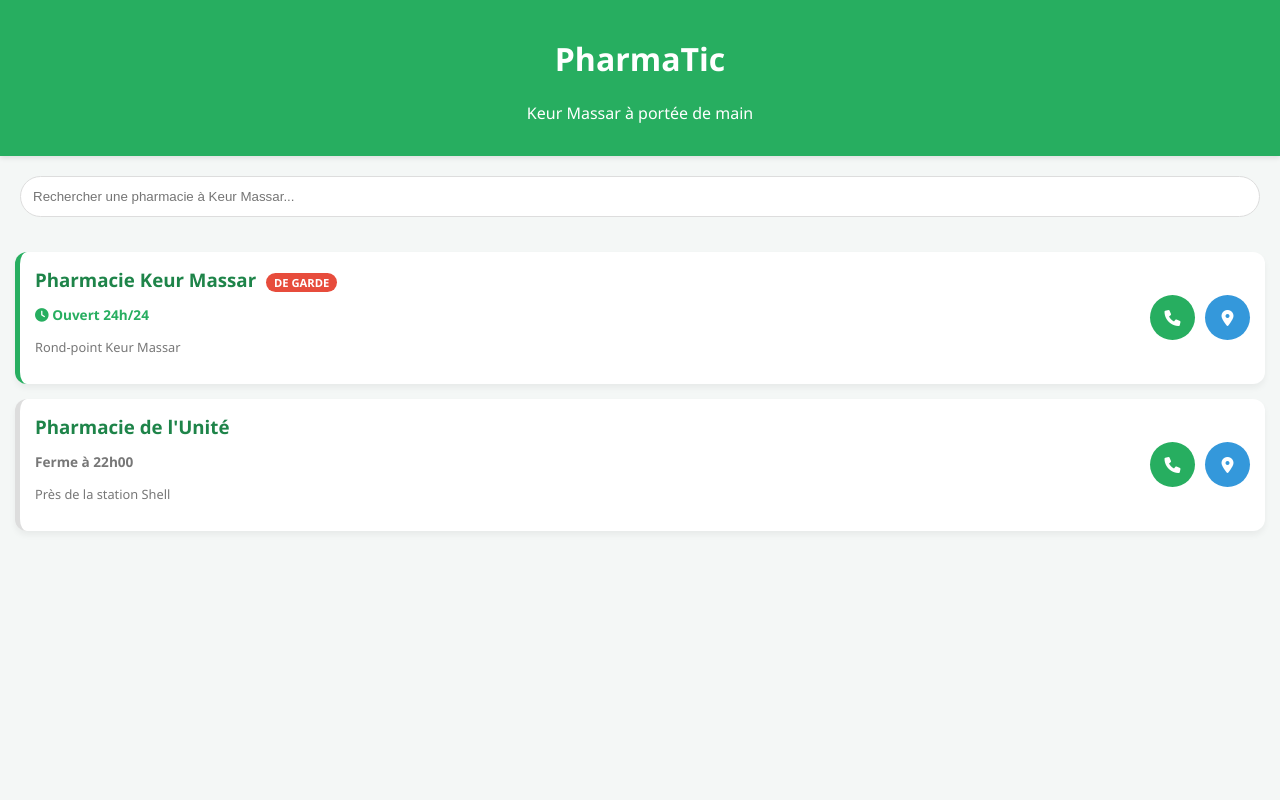
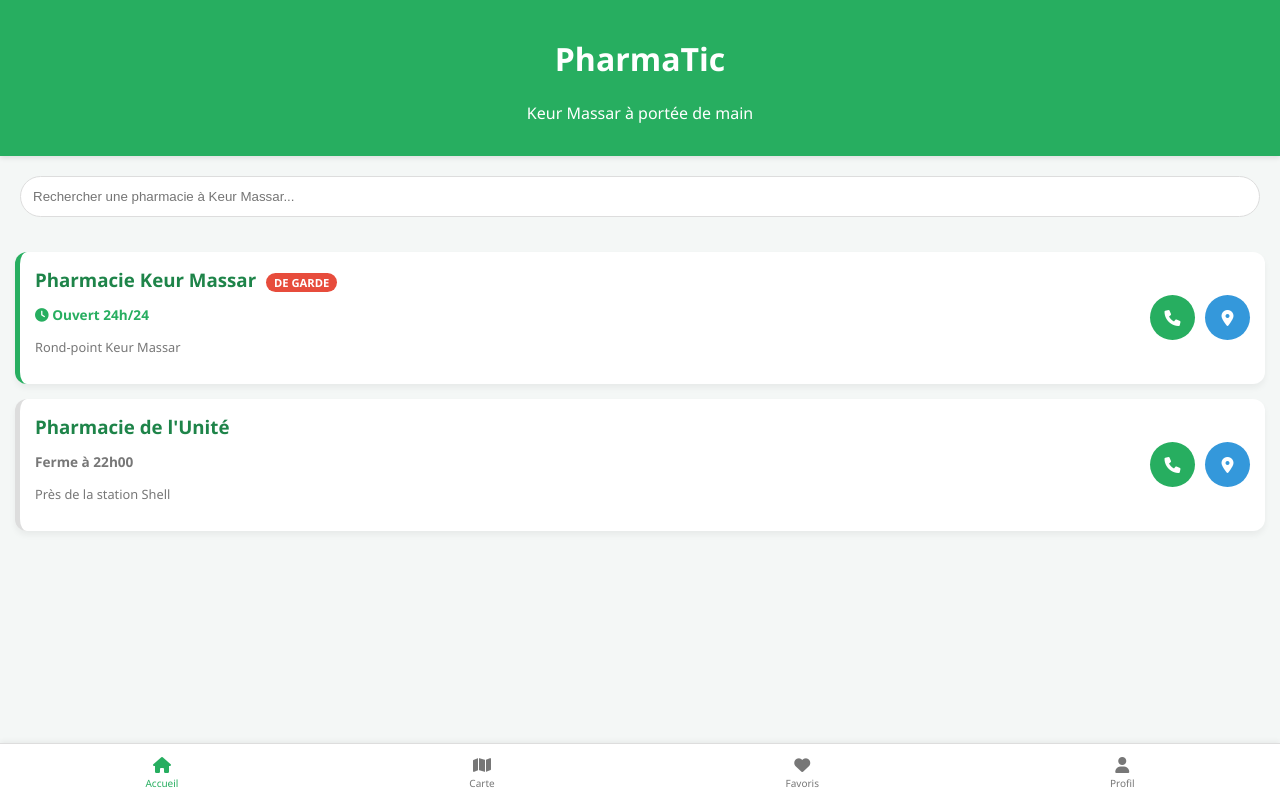
Before and after one commit to dialamine489-gif/PharmaTic, a plain HTML site: page index.html in a window 1280 px wide. Drawn offline with Linux system fonts and the light colour scheme.

Commit message:
Update index.html

```diff
--- a/index.html
+++ b/index.html
@@ -151,6 +151,25 @@
         </a>
     </div>
 </div>
+<div style="position: fixed; bottom: 0; width: 100%; background: white; display: flex; justify-content: space-around; padding: 10px 0; border-top: 1px solid #ddd; box-shadow: 0 -2px 5px rgba(0,0,0,0.05);">
+    <div style="text-align: center; color: var(--vert-pharmacie);">
+        <i class="fas fa-home"></i>
+        <div style="font-size: 10px;">Accueil</div>
+    </div>
+    <div style="text-align: center; color: #777;">
+        <i class="fas fa-map"></i>
+        <div style="font-size: 10px;">Carte</div>
+    </div>
+    <div style="text-align: center; color: #777;">
+        <i class="fas fa-heart"></i>
+        <div style="font-size: 10px;">Favoris</div>
+    </div>
+    <div style="text-align: center; color: #777;">
+        <i class="fas fa-user"></i>
+        <div style="font-size: 10px;">Profil</div>
+    </div>
+</div>
 
+<div style="height: 70px;"></div>
 </body>
 </html>
```
